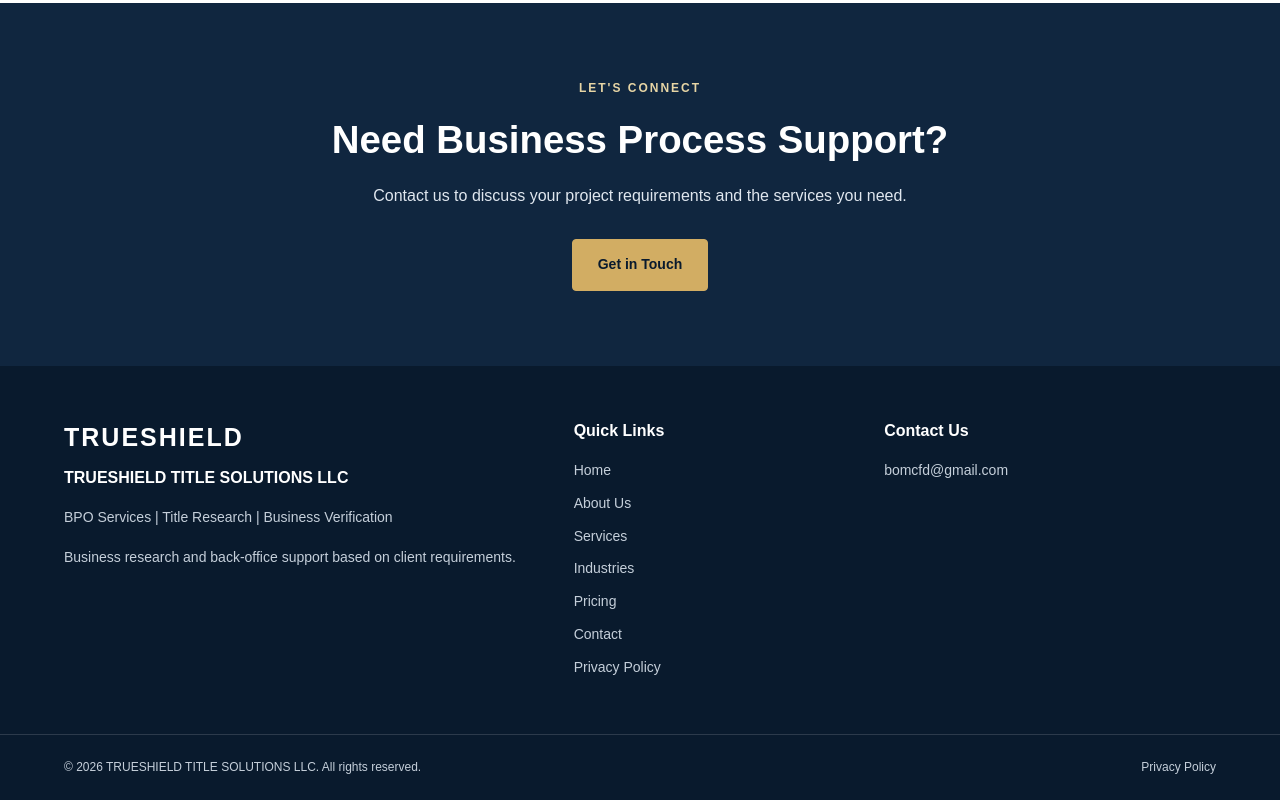
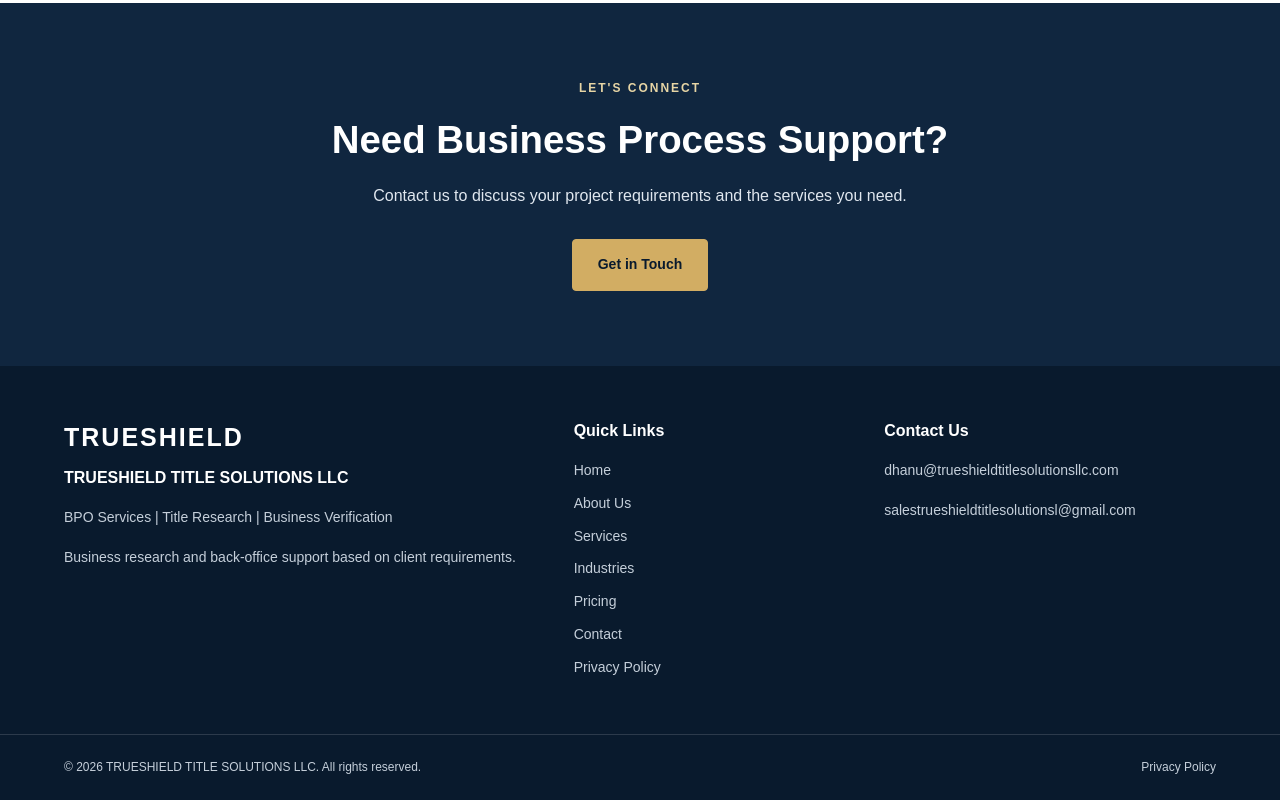
Before and after one commit to sinchanapy/trueshield-website, a plain HTML site: page bpo-services.html in a window 1280 px wide. Shown: the part 2599-3399 px from the top of the page. Drawn offline with Linux system fonts and the light colour scheme.

Commit message:
Update bpo-services.html

```diff
--- a/bpo-services.html
+++ b/bpo-services.html
@@ -1,4 +1,3 @@
-
 <!DOCTYPE html>
 <html lang="en">
 <head>
@@ -261,11 +260,19 @@
 
         <div class="footer-contact">
             <h3>Contact Us</h3>
+
             <p>
-                <a href="bomcfd@gmail.com">
-                    bomcfd@gmail.com
+                <a href="mailto:dhanu@trueshieldtitlesolutionsllc.com">
+                    dhanu@trueshieldtitlesolutionsllc.com
                 </a>
             </p>
+
+            <p>
+                <a href="mailto:salestrueshieldtitlesolutionsl@gmail.com">
+                    salestrueshieldtitlesolutionsl@gmail.com
+                </a>
+            </p>
+
         </div>
 
     </div>
```
